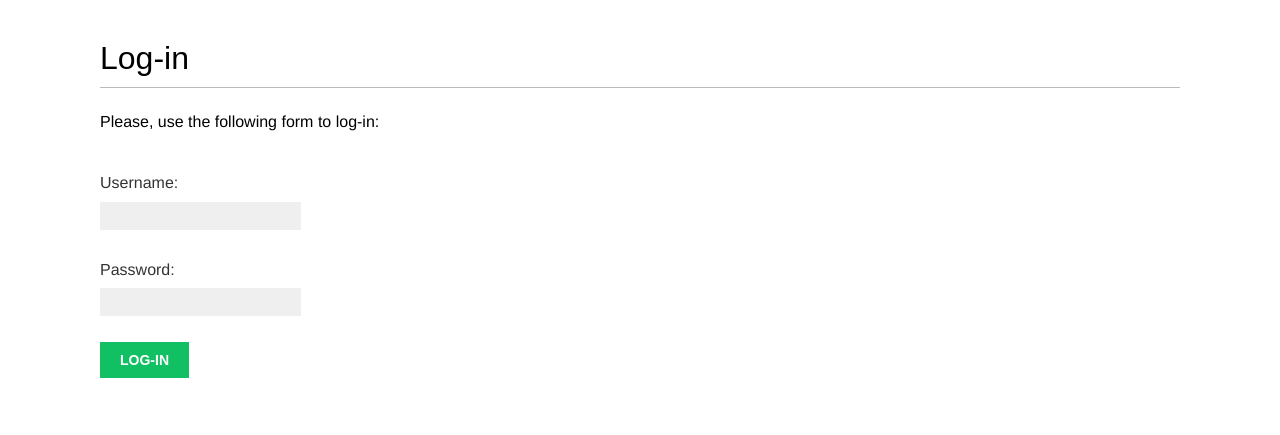
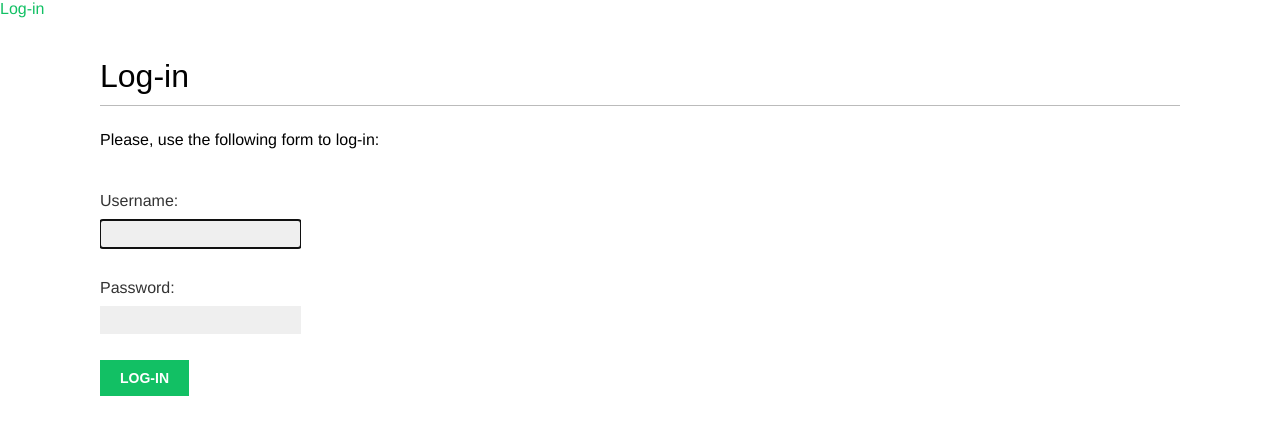
Before and after one commit to ysgiraldo/social-website-app, a Django app: page /account/login/ in a window 1280 px wide. Shown: the part 47-482 px from the top of the page. Run offline with Django 4.2, Linux system fonts and the light colour scheme; some web fonts are replaced.

Commit message:
Login and logout views

```diff
--- a/bookmarks/account/templates/base.html
+++ b/bookmarks/account/templates/base.html
@@ -10,6 +10,27 @@
         <div id="header">
             <span class="logo">Bookmarks</span>
         </div>
+        {% if request.user.is_authenticated %}
+            <ul class="menu">
+                <li {% if section == "dashboard" %}class="selected"{% endif %}>
+                    <a href="{% url "dashboard" %}">My dashboard</a>
+                </li>
+                <li {% if section == "images" %}class="selected"{% endif %}>
+                    <a href="#">Images</a>
+                </li>
+                <li {% if section == "people" %}class="selected"{% endif %}>
+                    <a href="#">People</a>
+                </li>
+            </ul>
+        {% endif %}
+        <span class="user">
+            {% if request.user.is_authenticated %}
+                Hello {{ request.user.first_name|default:request.user.username }},
+                <a href="{% url "logout" %}">Logout</a>
+            {% else %}
+                <a href="{% url "login" %}">Log-in</a>
+            {% endif %}
+        </span>
         <div id="content">
             {% block content %}
             {% endblock %}
--- /dev/null
+++ b/bookmarks/account/templates/registration/login.html
@@ -0,0 +1,23 @@
+{% extends "base.html" %}
+
+{% block title %}Log-in{% endblock %}
+
+{% block content %}
+    <h1>Log-in</h1>
+    {% if form.errors %}
+        <p>
+            Your username and password didn't match.
+            Please try again.
+        </p>
+    {% else %}
+        <p>Please, use the following form to log-in:</p>
+    {% endif %}
+    <div class="login-form">
+        <form action="{% url 'login' %}" method="post">
+            {{ form.as_p }}
+            {% csrf_token %}
+            <input type="hidden" name="next" value="{{ next }}" />
+            <p><input type="submit" value="Log-in"></p>
+        </form>
+    </div>
+{% endblock %}
--- a/bookmarks/account/urls.py
+++ b/bookmarks/account/urls.py
@@ -1,7 +1,15 @@
 from django.urls import path
+from django.contrib.auth import views as auth_views
 from . import views
 
 
 urlpatterns = [
-    path('login/', views.user_login, name='login'),
+    # previous login url
+    # path('login/', views.user_login, name='login'),
+
+    # login / logout urls
+    path('login/', auth_views.LoginView.as_view(), name='login'),
+    path('logout/', auth_views.LogoutView.as_view(), name='logout'),
+
+    path('', views.dashboard, name='dashboard'),
 ]
--- a/bookmarks/account/views.py
+++ b/bookmarks/account/views.py
@@ -2,6 +2,7 @@
 from django.shortcuts import render
 from django.contrib.auth import authenticate, login
 from .forms import LoginForm
+from django.contrib.auth.decorators import login_required
 
 # Create your views here.
 
@@ -25,3 +26,10 @@
     else:
         form = LoginForm()
     return render(request, 'account/login.html', {'form': form})
+
+# This is the decorator of the login_required function and this checks wheter the current user is authenticated or not.
+@login_required
+def dashboard(request):
+    return render(request,
+                'account/dashboard.html',
+                {'section': 'dashboard'})
--- a/bookmarks/bookmarks/settings.py
+++ b/bookmarks/bookmarks/settings.py
@@ -122,3 +122,7 @@
 # https://docs.djangoproject.com/en/4.1/ref/settings/#default-auto-field
 
 DEFAULT_AUTO_FIELD = 'django.db.models.BigAutoField'
+
+LOGIN_REDIRECT_URL = 'dashboard' # Tells Django which URL to redirect the user to after a successful login if no next parameter is present in the request
+LOGIN_URL = 'login' # The URL to redirect the user to log in (for example, views using the login_required decorator)
+LOGOUT_URL = 'logout' # The URL to redirect the user to log out
```
Also changed, not shown: bookmarks/account/templates/account/directory/dashboard.html (added, +8 -0 lines), bookmarks/account/templates/registration/logged_out.html (added, +11 -0 lines).
